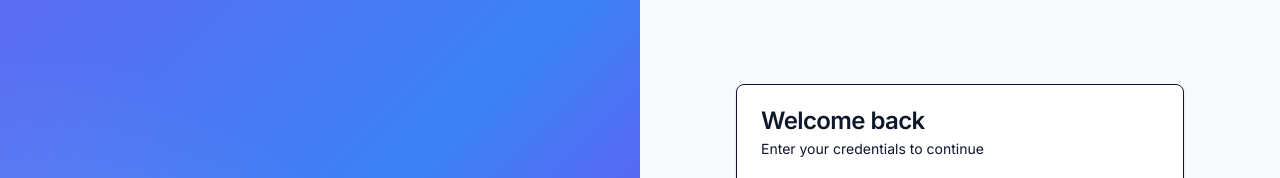
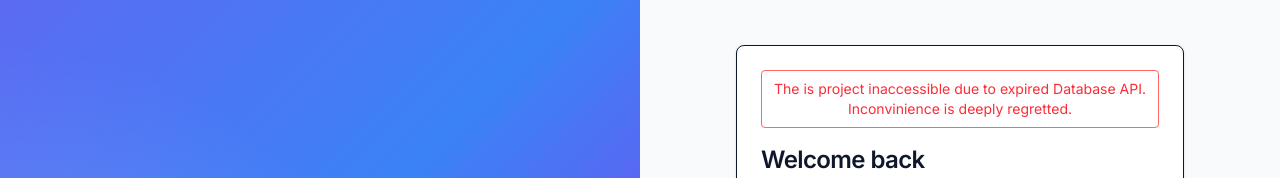
Before and after one commit to Shubham-404/Neuro-Shield-v2, a React (Vite) app in the folder client-react/: page /login in a window 1280 px wide. Shown: the part 136-314 px from the top of the page. Built offline with nearby package versions, Linux system fonts and the light colour scheme; no server answers.

Commit message:
add inconvinience message

```diff
--- a/client-react/src/components/ui/toast.jsx
+++ b/client-react/src/components/ui/toast.jsx
@@ -37,6 +37,7 @@ export function ToastProvider({ children }) {
                     : 'border-slate-200 bg-white'
               )}
             >
+              {}
               <div className="font-medium">{t.title}</div>
               {t.description && <div className="text-sm mt-1">{t.description}</div>}
             </div>
--- a/client-react/src/pages/auth/LoginPage.jsx
+++ b/client-react/src/pages/auth/LoginPage.jsx
@@ -131,6 +131,7 @@ export default function LoginPage() {
         <Link to="/" className='fixed top-10 left-10 text-lg'>&larr; Back</Link>
         <Card className="w-full max-w-md">
           <CardHeader>
+            <CardDescription className="text-red-500 border border-red-400 p-2 rounded mb-5 text-center">The is project inaccessible due to expired Database API. Inconvinience is deeply regretted.</CardDescription>
             <CardTitle>Welcome back</CardTitle>
             <CardDescription>Enter your credentials to continue</CardDescription>
           </CardHeader>
--- a/client-react/src/pages/auth/RegisterPage.jsx
+++ b/client-react/src/pages/auth/RegisterPage.jsx
@@ -72,6 +72,8 @@ export default function RegisterPage() {
         <Link to="/" className='fixed top-10 left-10 text-lg'>&larr; Back</Link>
         <Card className="w-full max-w-lg">
           <CardHeader>
+            <CardDescription className="text-red-500 border border-red-400 p-2 rounded mb-5 text-center">The is project inaccessible due to expired Database API. Inconvinience is deeply regretted.</CardDescription>
+
             <CardTitle>Create your account</CardTitle>
             <CardDescription>Fill in the details to get started</CardDescription>
           </CardHeader>
```
Also changed, not shown: 1 other file (tests, documents, lock files or other folders).
